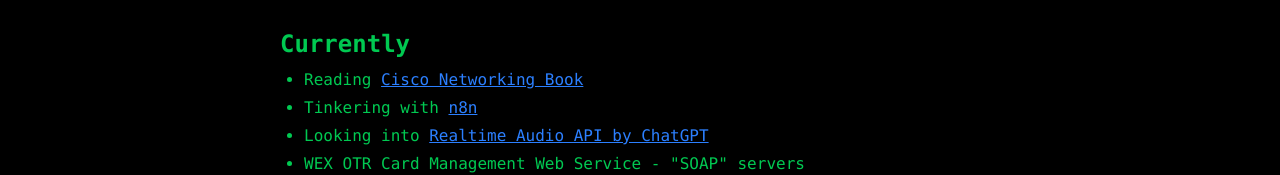
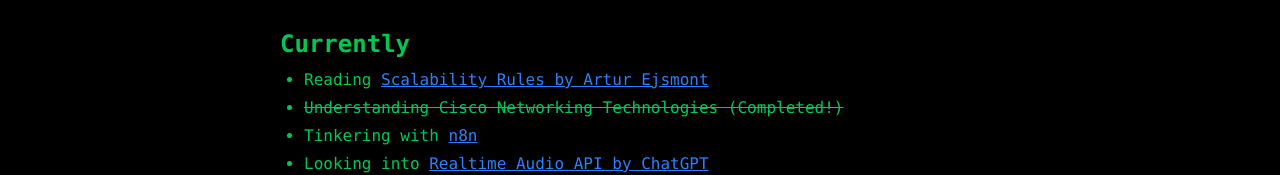
Before and after one commit to alielbekov/portfolio, a SvelteKit app in the folder web/: page / in a window 1280 px wide. Shown: the part 160-335 px from the top of the page. Built offline with nearby package versions, Linux system fonts and the light colour scheme.

Commit message:
add the new book

```diff
--- a/web/src/routes/+layout.css
+++ /dev/null
@@ -1,3 +0,0 @@
-body {
-    @apply bg-gray-50;
-}
--- a/web/src/routes/+page.svelte
+++ b/web/src/routes/+page.svelte
@@ -33,7 +33,8 @@
     <div class="pt-8">
         <h2 class="text-xl md:text-2xl font-semibold mb-2">Currently</h2>
         <ul class="list-disc pl-6 space-y-1">
-            <li class="break-words">Reading <a class="text-blue-500 underline hover:text-green-600" href="https://www.amazon.com/Understanding-Cisco-Networking-Technologies-Certification/dp/1119659027" target="_blank">Cisco Networking Book</a></li>
+            <li class="break-words">Reading <a class="text-blue-500 underline hover:text-green-600" href="https://www.amazon.com/Scalability-Startup-Engineers-Artur-Ejsmont/dp/0071843655" target="_blank">Scalability Rules by Artur Ejsmont</a></li>
+            <li class="break-words"><s>Understanding Cisco Networking Technologies (Completed!)</s></li>
             <li class="break-words">Tinkering with <a class="text-blue-500 underline hover:text-green-600" href="https://n8n.io" target="_blank">n8n</a></li>
             <li class="break-words">Looking into <a class="text-blue-500 underline hover:text-green-600" href="https://platform.openai.com/docs/guides/realtime" target="_blank">Realtime Audio API by ChatGPT</a></li>
             <li class="break-words">WEX OTR Card Management Web Service - "SOAP" servers</li>
```
